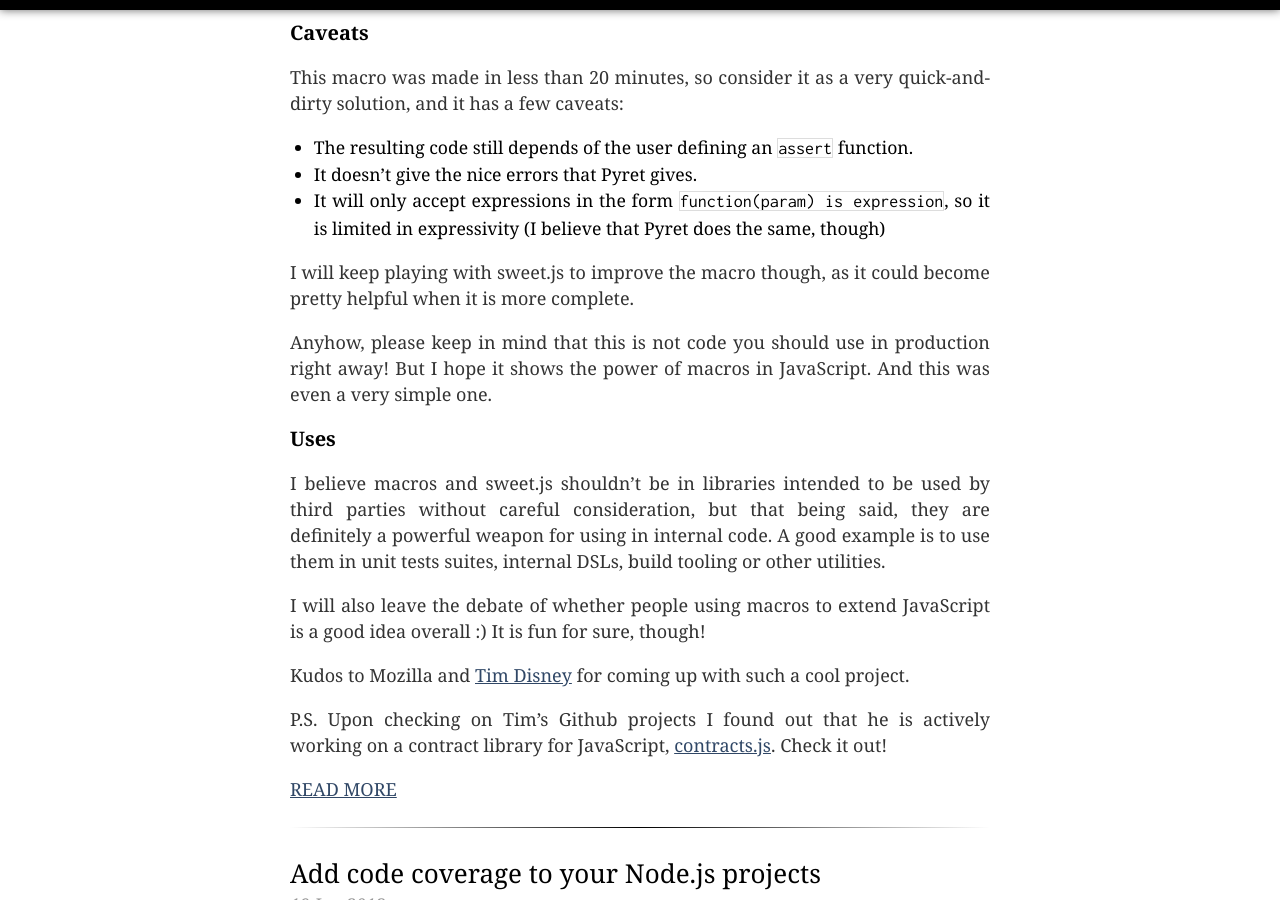
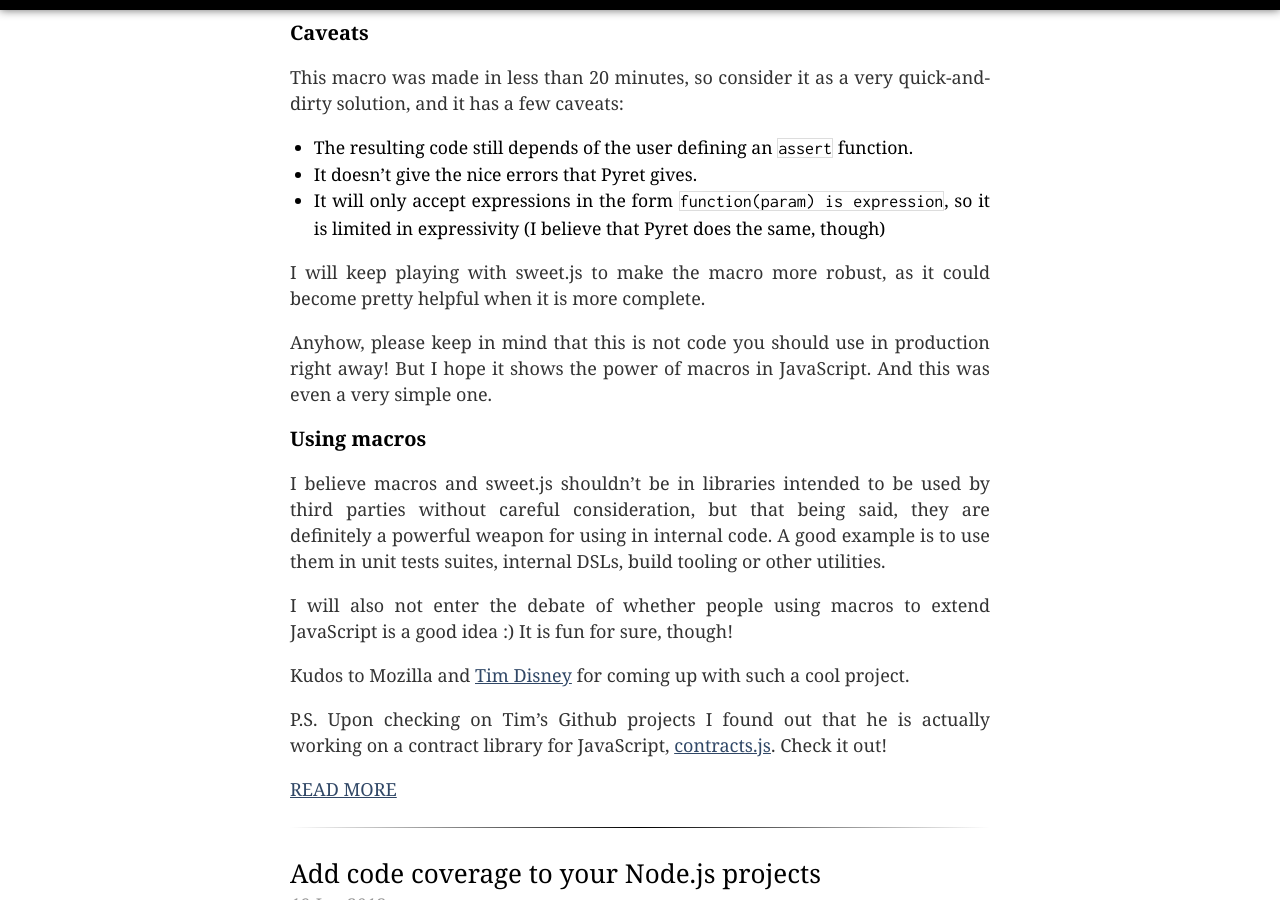
Before and after one commit to sergi/sergi.github.com, a Jekyll site: the page built from index.html, in a window 1280 px wide and 900 px high, scrolled down 1881 px. Built offline with Jekyll 4.4.1, drawn with Linux system fonts in a browser that asks for light colours; some web fonts are replaced; Markdown is read by kramdown in place of the engine named in the settings; a script that is not in the unit is left out; the list of posts is cut into pages by our own code.

Commit message:
Corrections in last post

```diff
--- a/_posts/2013-11-09-extending-js-inline-unit-tests.md
+++ b/_posts/2013-11-09-extending-js-inline-unit-tests.md
@@ -72,7 +72,6 @@ I came up with the following macro:
       }
     }
 
-
 This allows us to keep the current syntax for function definitions, but also
 add a case that accepts our new `where` syntax. The generated JavaScript for the `square`
 function above looks then like this:
@@ -99,14 +98,14 @@ function.
 * It will only accept expressions in the form `function(param) is expression`,
 so it is limited in expressivity (I believe that Pyret does the same, though)
 
-I will keep playing with sweet.js to improve the macro though, as it could become
+I will keep playing with sweet.js to make the macro more robust, as it could become
 pretty helpful when it is more complete.
 
 Anyhow, please keep in mind that this is not code you should use in production
 right away! But I hope it shows the power of macros in JavaScript. And this was
 even a very simple one.
 
-##Uses
+## Using macros
 
 I believe macros and sweet.js shouldn't be in libraries intended to be
 used by third parties without careful consideration, but that being said, they are definitely
@@ -114,12 +113,12 @@ a powerful weapon for using in internal code. A good example is
 to use them in unit tests suites, internal DSLs, build tooling or other
 utilities.
 
-I will also leave the debate of whether people using macros to extend
-JavaScript is a good idea overall :) It is fun for sure, though!
+I will also not enter the debate of whether people using macros to extend
+JavaScript is a good idea :) It is fun for sure, though!
 
 Kudos to Mozilla and [Tim Disney](https://github.com/disnet) for coming up
 with such a cool project.
 
-P.S. Upon checking on Tim's Github projects I found out that he is actively
+P.S. Upon checking on Tim's Github projects I found out that he is actually
 working on a contract library for JavaScript,
 [contracts.js](https://github.com/disnet/contracts.js). Check it out!
```
